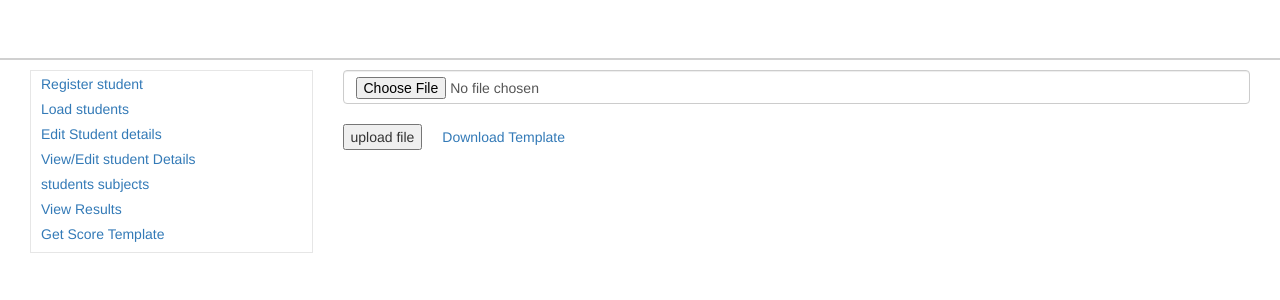
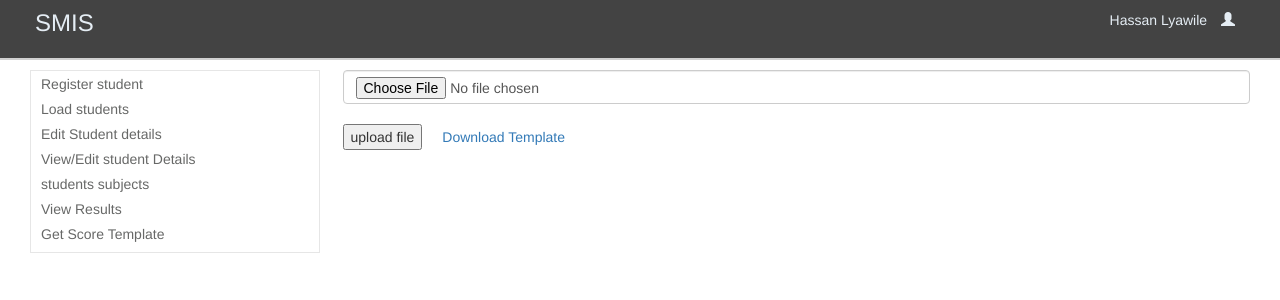
Before and after one commit to lyawile/smisres, a CodeIgniter app: page /smis/index.php/student/load in a window 1280 px wide. Shown: the top 300 px of the page. Run offline with CodeIgniter, Linux system fonts and the light colour scheme.

Commit message:
The interface design: menu color improved, user icon and submenu for logout, change password and profile added

```diff
--- a/application/views/main.php
+++ b/application/views/main.php
@@ -11,10 +11,24 @@
     </head>
     <body>
         <div class="menu col-lg-12 col-md-12 col-sm-12">
-
+            <h3 style="display: inline">
+                <a href="">SMIS</a>
+            </h3>
+            <ul style="list-style: none ">
+                <li>Hassan Lyawile</li>
+                <li><a href=""><span class="glyphicon glyphicon-user myuser" style="color: #e5edf4;"></span></a></li>
+            </ul>
+            <div class="dropMenu">
+                <div class="arrow"></div>
+                <ul>
+                    <li><a href="">Profile</a></li>
+                    <li><a href="">Change Password</a></li>
+                    <li><a href="">Logout</a></li>
+                </ul>
+            </div>
         </div>
         <div class="col-md-12 wrapper">
-            <div class=" col-md-3 margin-control">
+            <div class=" col-md-3 margin-control navigation">
                 <ul><?php $data = array('target' => '_blank') ?>
                     <li><?php echo anchor('student/register', 'Register student'); ?></li>
                     <li><?php echo anchor('student/load', 'Load students') ?></li>
@@ -25,11 +39,12 @@
                     <li><?php echo anchor('student/scoreTemplate', 'Get Score Template'); ?> </li>
                 </ul>
             </div>
-            <div class="col-md-9 margin-control">
+            <div class="col-md-9 col-md-offset-3 margin-control">
                 <?php if (isset($msg)) echo $msg; ?>
 
                 <?php $this->load->view($content) ?>
             </div>
+
         </div>
         <script src="<?= base_url(); ?>public/js/jquery-3.1.1.js"></script>
         <script>
@@ -88,7 +103,7 @@
                         if ($(".sTemplate a").length !== 0) {
                             $(".sTemplate a").remove();
                         } else {
-                            var link = '<a href="<?= base_url(); ?>'+data+'.xlsx">Download '+data+' Template</a>';
+                            var link = '<a href="<?= base_url(); ?>' + data + '.xlsx">Download ' + data + ' Template</a>';
                             $(".sTemplate").append(link);
                             $(".sTemplate span").remove()
                         }
@@ -148,6 +163,21 @@
 
                 });
             });
+            $('.myuser').click(function (e) {
+                e.preventDefault();
+                var x = $('.dropMenu').is(':visible');
+                console.log(x);
+                if (x == true) {
+//                    console.log("ficha")
+                    $('.dropMenu').css("display", "none");
+                } else {
+//                    console.log("Onesha")
+                    $('.dropMenu').css("display", "block");
+                }
+
+
+            });
+
 
         </script>
     </body>
--- a/nbproject/private/private.xml
+++ b/nbproject/private/private.xml
@@ -4,8 +4,9 @@
     <open-files xmlns="http://www.netbeans.org/ns/projectui-open-files/2">
         <group>
             <file>file:/C:/xampp_yangu/htdocs/smis/application/views/main.php</file>
-            <file>file:/C:/xampp_yangu/htdocs/smis/application/models/student_modal.php</file>
-            <file>file:/C:/xampp_yangu/htdocs/smis/application/controllers/student.php</file>
+            <file>file:/C:/xampp_yangu/htdocs/smis/public/css/style.css</file>
+            <file>file:/C:/xampp_yangu/htdocs/smis/application/views/student/scoreTemplate.php</file>
+            <file>file:/C:/xampp_yangu/htdocs/smis/application/controllers/Excel.php</file>
         </group>
     </open-files>
 </project-private>
--- a/public/css/style.css
+++ b/public/css/style.css
@@ -1,14 +1,71 @@
 a {
     text-decoration: none !important;
 }
-.menu{
+.navigation{
+    position: fixed;
+}
+@media only screen and (max-width : 768px) {
+    .navigation{
+        position: relative;
+    }
+}
+.menu {
     border-bottom:2px solid #d0d0d0;
     height:60px;
     margin-bottom: 10px;
     position: fixed;
     z-index: 1;
     width: 100%;
-    background: #fff;
+    background: #434343;
+}
+.menu h3 a{
+    position: relative;
+    top: 10px;
+    color: #e5edf4;
+    margin-left: 20px;
+}
+.menu ul{
+    position: relative;
+    float: right;
+    top: 10px;
+    margin-right:  20px;
+}
+.menu ul li{
+    margin-right: 10px;
+    display: inline;
+    color: #e5edf4;
+}
+.navigation a{
+    color: #676867;
+}
+.dropMenu{
+    position: fixed;
+    height: 100px;
+    width: 170px;
+    background-color: #f7f7f7;
+    right: 20px;
+    margin-top: 10px;
+    display: none;
+}
+.dropMenu ul {
+   padding: 5px;
+}
+.dropMenu ul li {
+    display: block !important;
+    padding-right: 10px;
+}
+.dropMenu ul li a {
+    color: #676867;
+}
+.arrow{
+    /*background-color: gray;*/
+    border-bottom:10px solid #f7f7f7;
+    border-right:10px solid transparent;
+    border-left:10px solid transparent;
+    border-top:10px solid transparent;
+    position: fixed;
+    right: 40px;
+    top: 20px;
 }
 .wrapper{
     position: relative;
```
Also changed, not shown: front-end designs for this application/menu bar from Hosting 24.PNG (added).
